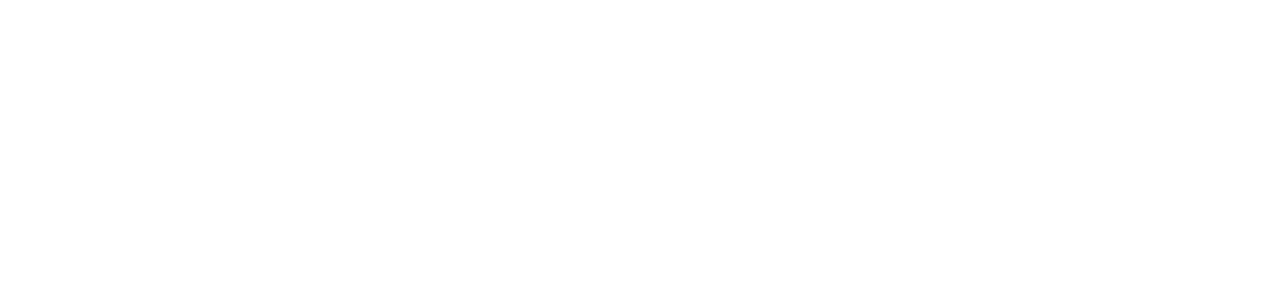
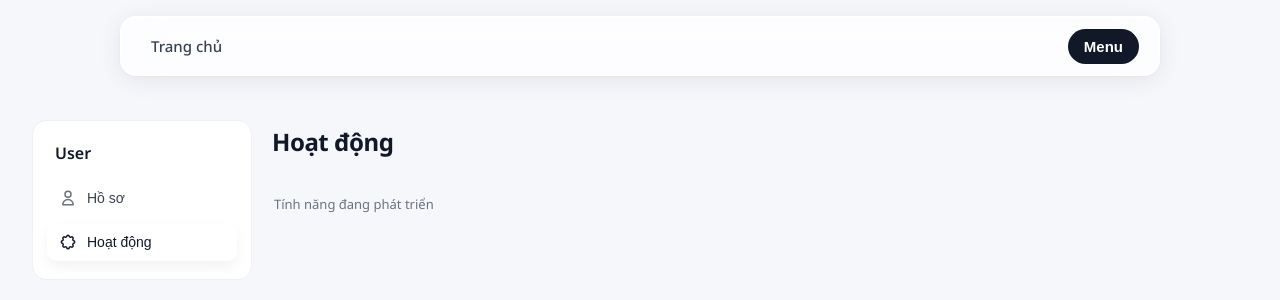
Before and after one commit to JuniorThanhBQ/Medical-Booking-Management-System, a React (Vite) app in the folder frontend/: page /activity in a window 1280 px wide. Before the commit this address had no page. Shown: the top 300 px of the page. Built offline with nearby package versions, Linux system fonts and the light colour scheme.

Commit message:
feat(profile, activity): refactor profile and activity components, add activity page and config

```diff
--- a/frontend/src/assets/css/users/navbar.css
+++ b/frontend/src/assets/css/users/navbar.css
@@ -142,7 +142,7 @@
   right: 0;
   min-width: 240px;
   max-width: 280px;
-  padding: 8px 0 0;
+  padding: 8px 0;
   border-radius: 16px;
   background: #fff;
   box-shadow:
--- a/frontend/src/configs/const.js
+++ b/frontend/src/configs/const.js
@@ -99,18 +99,21 @@
 
 export const INITIAL_DAYS = ["Mon", "Tue", "Wed", "Thu", "Fri", "Sat", "Sun"];
 
-export const PROFILE_MENU_ITEMS = [
+export const PROFILE_SIDEBAR_ITEMS = [
   {
     key: "profile",
+    path: "/profile",
     label: "Hồ sơ",
     icon: "M16 7a4 4 0 11-8 0 4 4 0 018 0zM12 14a7 7 0 00-7 7h14a7 7 0 00-7-7z",
   },
   {
     key: "activity",
+    path: "/activity",
     label: "Hoạt động",
     icon: "M10.325 4.317c.426-1.756 2.924-1.756 3.35 0a1.724 1.724 0 002.573 1.066c1.543-.94 3.31.826 2.37 2.37a1.724 1.724 0 001.065 2.572c1.756.426 1.756 2.924 0 3.35a1.724 1.724 0 00-1.066 2.573c.94 1.543-.826 3.31-2.37 2.37a1.724 1.724 0 00-2.572 1.065c-.426 1.756-2.924 1.756-3.35 0a1.724 1.724 0 00-2.573-1.066c-1.543.94-3.31-.826-2.37-2.37a1.724 1.724 0 00-1.065-2.572c-1.756-.426-1.756-2.924 0-3.35a1.724 1.724 0 001.066-2.573c-.94-1.543.826-3.31 2.37-2.37.996.608 2.296.07 2.572-1.065z",
   },
 ];
+
 
 export const SUPPORTED_COUNTRIES = [
   { code: "VN", label: "Việt Nam", phoneCode: "+84" },
--- a/frontend/src/features/users/components/Navbar.jsx
+++ b/frontend/src/features/users/components/Navbar.jsx
@@ -1,49 +1,38 @@
 import { useNavbarMenu } from "../hooks/use-navbar-menu";
 import { BellIcon } from "@/assets/icons";
 import "@/assets/css/users/navbar.css";
-import { DEFAULT_MENU_ITEMS, DEFAULT_NAV_LINKS } from "@/configs/const";
+import { DEFAULT_MENU_ITEMS } from "@/configs/const";
 import { handleLogout } from "../../auth/api/authService";
 import { getRoleNavLinks } from "@/utils/utils";
 
-export default function Navbar({
-  navLinks = DEFAULT_NAV_LINKS,
-  menuItems = DEFAULT_MENU_ITEMS,
-}) {
+export default function Navbar() {
   const { scrolled, menuOpen, menuRef, toggleMenu, closeMenu } =
     useNavbarMenu();
 
   const isLoggedIn = Boolean(localStorage.getItem("token"));
 
-  const resolvedNavLinks = getRoleNavLinks();
-  const resolvedMenuItems = isLoggedIn
+  const allNavLinks = getRoleNavLinks();
+  // Home stays visible on the left; remaining links go into dropdown
+  const homeLink = allNavLinks[0];
+  const dropdownNavItems = allNavLinks.slice(1).map(({ label, href }) => ({ label, href }));
+  const divider = dropdownNavItems.length > 0 ? [{ type: "divider" }] : [];
+  const actionItems = isLoggedIn
     ? [
         { label: "Hồ sơ", href: "/profile" },
-        { type: "divider" },
-        {
-          label: "Đăng xuất",
-          isLogout: true,
-          danger: true,
-          onClick: handleLogout,
-        },
+        { label: "Đăng xuất", isLogout: true, danger: true, onClick: handleLogout },
       ]
-    : menuItems;
+    : DEFAULT_MENU_ITEMS;
+
+  const resolvedMenuItems = [...dropdownNavItems, ...divider, ...actionItems];
 
   return (
     <div className={`navbar-wrap${scrolled ? " navbar-wrap--scrolled" : ""}`}>
       <header className="navbar-pill">
-        <nav className="navbar__nav">
-          {resolvedNavLinks.map(({ label, href, onClick }) => (
-            <a
-              key={href ?? label}
-              href={href}
-              className="navbar__link"
-              onClick={onClick}
-            >
-              {label}
-            </a>
-          ))}
-        </nav>
-
+        {homeLink && (
+          <nav className="navbar__nav">
+            <a href={homeLink.href} className="navbar__link">{homeLink.label}</a>
+          </nav>
+        )}
         <div className="navbar__actions">
           {isLoggedIn && (
             <button
--- a/frontend/src/features/users/components/ProfileSidebar.jsx
+++ b/frontend/src/features/users/components/ProfileSidebar.jsx
@@ -1,17 +1,19 @@
-import { PROFILE_MENU_ITEMS } from '@/configs/const';
+import { useNavigate } from 'react-router-dom';
+import { PROFILE_SIDEBAR_ITEMS } from '@/configs/const';
 
 const ProfileSidebar = ({ userName, activeKey = "profile", onSelect }) => {
+  const navigate = useNavigate();
 
   return (
     <aside className="profile-sidebar">
       <h2 className="profile-sidebar__user-name">{userName}</h2>
       <nav className="profile-sidebar__nav">
-        {PROFILE_MENU_ITEMS.map((item) => (
+        {PROFILE_SIDEBAR_ITEMS.map((item) => (
           <button
             key={item.label}
             type="button"
             className={`profile-sidebar__item ${item.key === activeKey ? 'profile-sidebar__item--active' : ''}`}
-            onClick={() => onSelect?.(item.key)}
+            onClick={() => item.path ? navigate(item.path) : onSelect?.(item.key)}
           >
             <svg
               className="profile-sidebar__icon"
--- a/frontend/src/features/users/components/activity/ActivityView.jsx
+++ b/frontend/src/features/users/components/activity/ActivityView.jsx
@@ -3,29 +3,15 @@
 import UpcomingActivityCard from "./UpcomingActivityCard";
 import PastActivityList from "./PastActivityList";
 import ActivityDetailPanel from "./ActivityDetailPanel";
-import { medicalRecords, appointments } from "@/data/mocks/users";
-import { DOCTORS } from "@/data/mocks/doctors";
-import { normalizeActivity } from "@/features/users/utils/profile-utils";
 
-const FILTERS = [
-  { key: "all", label: "Tất cả" },
-  { key: "appointments", label: "Lịch hẹn" },
-  { key: "medical_records", label: "Hồ sơ bệnh án" },
-];
-
-const doctorMap = Object.fromEntries(DOCTORS.map((d) => [d.id, d]));
-const MOCK_ITEMS = [...medicalRecords, ...appointments].map((it) =>
-  normalizeActivity(it, doctorMap)
-);
-
-const ActivityView = () => {
+const ActivityView = ({ filters = [], items = [] }) => {
   const [activeFilter, setActiveFilter] = useState("all");
-  const [selectedId, setSelectedId] = useState(MOCK_ITEMS[0]?.id ?? null);
+  const [selectedId, setSelectedId] = useState(items[0]?.id ?? null);
 
   const filteredItems = useMemo(() => {
-    if (activeFilter === "all") return MOCK_ITEMS;
-    return MOCK_ITEMS.filter((it) => it.type === activeFilter);
-  }, [activeFilter]);
+    if (activeFilter === "all") return items;
+    return items.filter((it) => it.type === activeFilter);
+  }, [activeFilter, items]);
 
   const effectiveSelectedId = useMemo(() => {
     if (!filteredItems.length) return null;
@@ -40,15 +26,23 @@
 
   const handleFilterChange = (nextFilter) => {
     setActiveFilter(nextFilter);
-    const nextItems = nextFilter === "all" ? MOCK_ITEMS : MOCK_ITEMS.filter((it) => it.type === nextFilter);
+    const nextItems = nextFilter === "all" ? items : items.filter((it) => it.type === nextFilter);
     setSelectedId(nextItems[0]?.id ?? null);
   };
+
+  if (!items.length) {
+    return (
+      <section className="profile-activity">
+        <p className="profile-activity__muted">Tính năng đang phát triển</p>
+      </section>
+    );
+  }
 
   return (
     <section className="profile-activity">
       <div className="profile-activity__left">
         <ActivityFilters
-          filters={FILTERS}
+          filters={filters}
           activeKey={activeFilter}
           onChange={handleFilterChange}
         />
--- /dev/null
+++ b/frontend/src/features/users/pages/ActivityPage.jsx
@@ -0,0 +1,31 @@
+import { useProfileStore } from '../hooks/use-profile-store';
+import ProfileSidebar from '../components/ProfileSidebar';
+import ActivityView from '../components/activity/ActivityView';
+import Navbar from '../components/Navbar';
+import { getRoleMenuItems } from '@/utils/utils';
+import { DEFAULT_NAV_LINKS } from '@/configs/const';
+import { TABS } from './ProfilePage';
+import { getActivityConfig } from '../utils/activity-config';
+import '@/assets/css/users/profile.css';
+
+const ActivityPage = () => {
+  const { user } = useProfileStore();
+  const { filters, items } = getActivityConfig(user?.role);
+
+  return (
+    <>
+      <Navbar menuItems={getRoleMenuItems()} navLinks={DEFAULT_NAV_LINKS} />
+
+      <div className="profile-layout">
+        <ProfileSidebar userName={user?.name || "User"} activeKey={TABS.ACTIVITY} />
+
+        <main className="profile-main">
+          <h1 className="profile-main__title">Hoạt động</h1>
+          <ActivityView filters={filters} items={items} />
+        </main>
+      </div>
+    </>
+  );
+};
+
+export default ActivityPage;
--- a/frontend/src/features/users/pages/ProfilePage.jsx
+++ b/frontend/src/features/users/pages/ProfilePage.jsx
@@ -1,17 +1,16 @@
-import { useState } from 'react';
 import { useProfileStore } from '../hooks/use-profile-store';
 import ProfileSidebar from '../components/ProfileSidebar';
 import ProfileCard from '../components/ProfileCard';
 import EditProfileForm from '../components/EditProfileForm';
-import ActivityView from '../components/activity/ActivityView';
 import Navbar from '../components/Navbar';
 import { getRoleMenuItems } from '@/utils/utils';
 import { DEFAULT_NAV_LINKS } from '@/configs/const';
 import '@/assets/css/users/profile.css';
 
+export const TABS = { PROFILE: 'profile', ACTIVITY: 'activity' };
+
 const ProfilePage = () => {
   const { user } = useProfileStore();
-  const [activeTab, setActiveTab] = useState("profile");
 
   const handleSave = (updatedData) => {
     // updateProfile(updatedData);
@@ -24,19 +23,15 @@
       <Navbar menuItems={getRoleMenuItems()} navLinks={DEFAULT_NAV_LINKS} />
 
       <div className="profile-layout">
-        <ProfileSidebar userName={user?.name || "User"} activeKey={activeTab} onSelect={setActiveTab} />
+        <ProfileSidebar userName={user?.name || "User"} activeKey={TABS.PROFILE} />
 
         <main className="profile-main">
-          <h1 className="profile-main__title">{activeTab === "activity" ? "Hoạt động" : "Hồ sơ"}</h1>
+          <h1 className="profile-main__title">Hồ sơ</h1>
 
-          {activeTab === "activity" ? (
-            <ActivityView />
-          ) : (
-            <div className="profile-content">
-              <ProfileCard profile={user} />
-              <EditProfileForm profile={user} onSave={handleSave} />
-            </div>
-          )}
+          <div className="profile-content">
+            <ProfileCard profile={user} />
+            <EditProfileForm profile={user} onSave={handleSave} />
+          </div>
         </main>
       </div>
     </>
--- /dev/null
+++ b/frontend/src/features/users/utils/activity-config.js
@@ -0,0 +1,20 @@
+import { medicalRecords, appointments } from '@/data/mocks/users';
+import { DOCTORS } from '@/data/mocks/doctors';
+import { normalizeActivity } from './profile-utils';
+import { ROLE } from '@/configs/const';
+
+const PATIENT_FILTERS = [
+  { key: 'all', label: 'Tất cả' },
+  { key: 'appointments', label: 'Lịch hẹn' },
+  { key: 'medical_records', label: 'Hồ sơ bệnh án' },
+];
+
+const doctorMap = Object.fromEntries(DOCTORS.map((d) => [d.id, d]));
+const PATIENT_ITEMS = [...medicalRecords, ...appointments].map((it) =>
+  normalizeActivity(it, doctorMap)
+);
+
+export function getActivityConfig(role) {
+  if (role === ROLE.Patient) return { filters: PATIENT_FILTERS, items: PATIENT_ITEMS };
+  return { filters: [], items: [] };
+}
--- a/frontend/src/routes/AppRoute.jsx
+++ b/frontend/src/routes/AppRoute.jsx
@@ -9,6 +9,7 @@
 import SpecialtyPage from "../features/users/pages/SpecialtyPage.jsx";
 import BookAppointmentPage from "../features/users/pages/BookAppointmentPage.jsx";
 import ProfilePage from "../features/users/pages/ProfilePage.jsx";
+import ActivityPage from "../features/users/pages/ActivityPage.jsx";
 import AppointmentRecordPage from "../features/users/pages/AppointmentRecordPage.jsx";
 
 export default function AppRoute() {
@@ -16,10 +17,11 @@
     <Routes>
       <Route path="/" element={<LandingPage />} />
       <Route path="/auth" element={<AuthPage />} />
+      <Route path="/profile" element={<ProfilePage />} />
+      <Route path="/activity" element={<ActivityPage />} />
 
       <Route element={<RoleRoute allowedRoles={["Patient", "Admin"]} />}>
         <Route path="/dashboard" element={<Dashboard />} />
-        <Route path="/profile" element={<ProfilePage />} />
         <Route path="/specialties/:specialtyId" element={<SpecialtyPage />} />
         <Route
           path="/specialties/:specialtyId/book"
```
